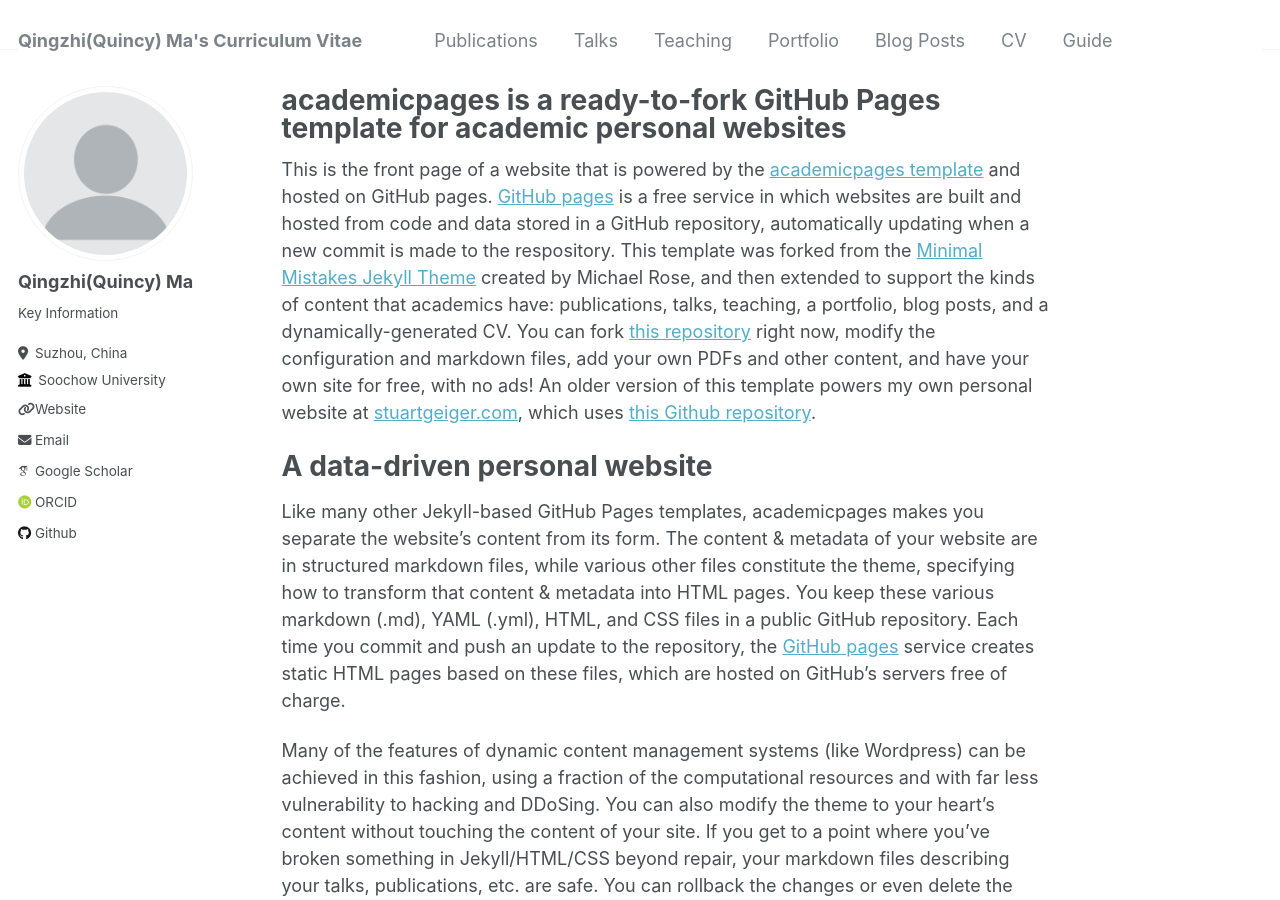
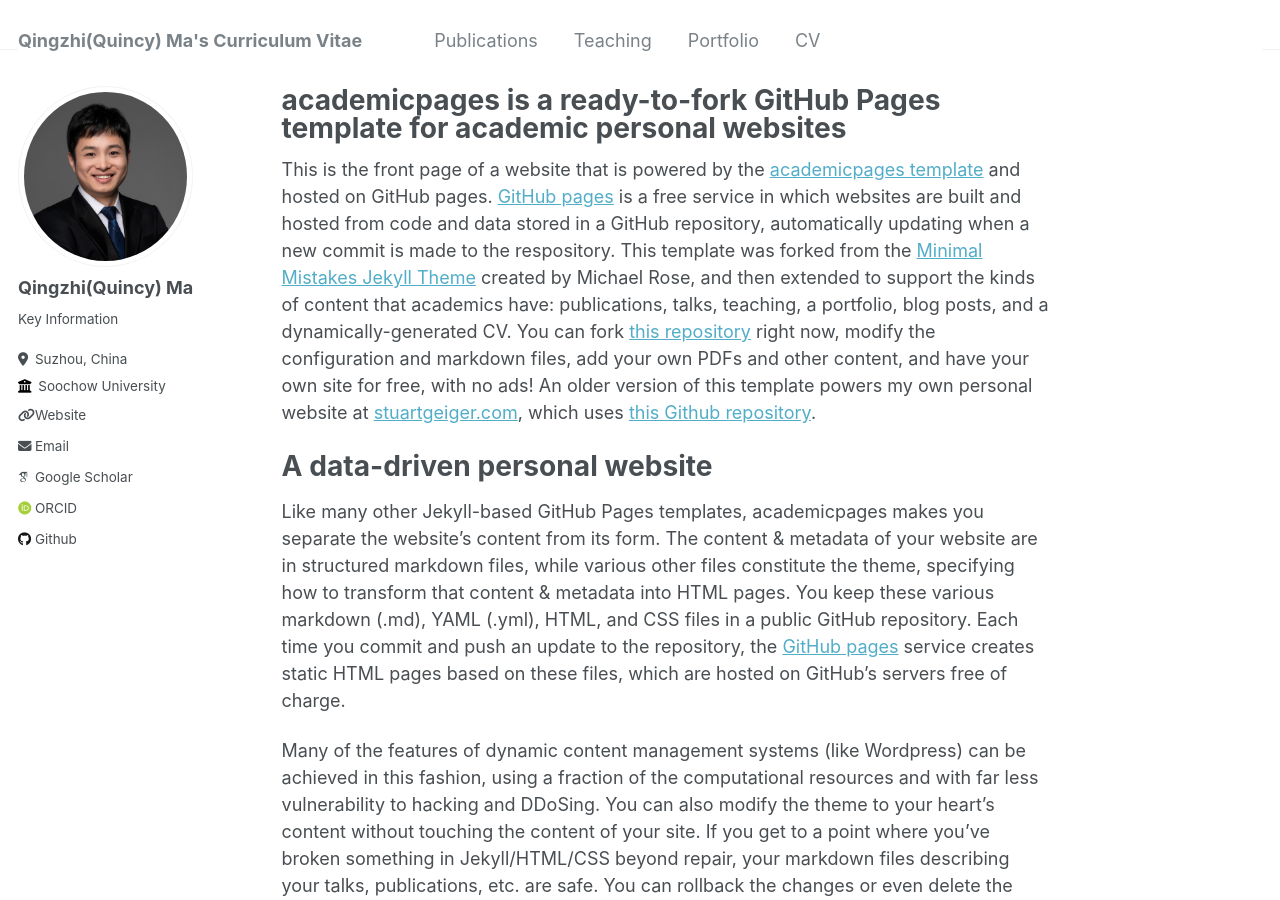
Before and after one commit to qingzma/qingzma.github.io, a Jekyll site: the page built from _pages/about.md, in a window 1280 px wide and 900 px high. Built offline with Jekyll 4.4.1, drawn with Linux system fonts in a browser that asks for light colours; some web fonts are replaced.

Commit message:
update figure

```diff
--- a/_config.yml
+++ b/_config.yml
@@ -21,7 +21,7 @@ repository               : "qingzma/qingzma.github.io"
 #               Additional customization can be done by editing /_includes/author-profile.html
 author:
   # Biographic information
-  avatar           : "profile.png"
+  avatar           : "profile1.png"
   name             : "Qingzhi(Quincy) Ma"
   pronouns         : # example: "she/her"
   bio              : "Key Information"
--- a/_data/navigation.yml
+++ b/_data/navigation.yml
@@ -2,9 +2,6 @@
 main:
   - title: "Publications"
     url: /publications/
-
-  - title: "Talks"
-    url: /talks/
 
   - title: "Teaching"
     url: /teaching/
@@ -12,11 +9,5 @@ main:
   - title: "Portfolio"
     url: /portfolio/
 
-  - title: "Blog Posts"
-    url: /year-archive/
-
   - title: "CV"
     url: /cv/
-
-  - title: "Guide"
-    url: /markdown/
```
Also changed, not shown: images/profile1.png (renamed from profile.png).
